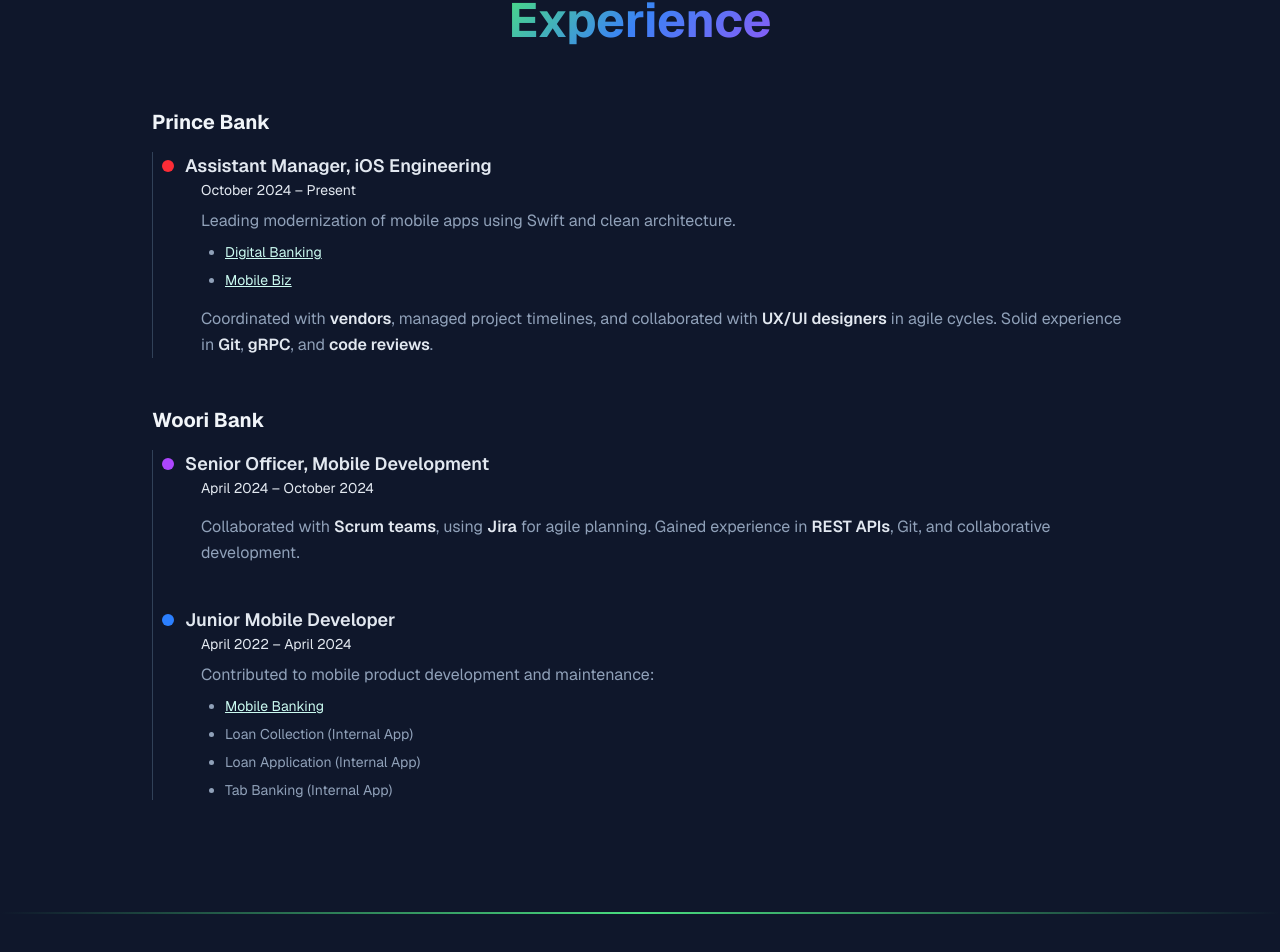
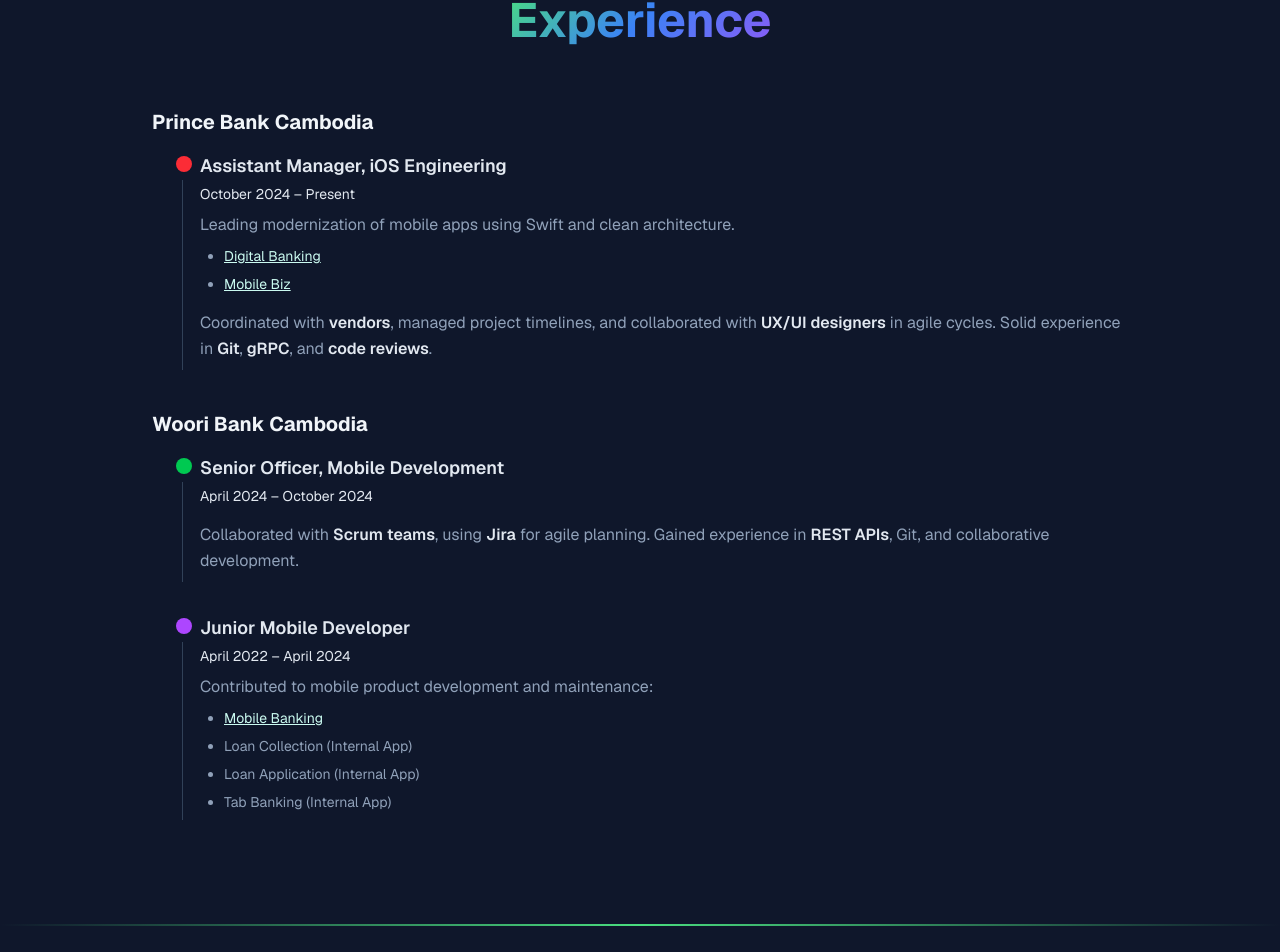
Before and after one commit to MonyCheng/PHEARUNMONYCHHENG, a Next.js app: page / in a window 1280 px wide. Shown: the part 1582-2534 px from the top of the page. Built offline with nearby package versions, Linux system fonts and the light colour scheme.

Commit message:
Change working journey

```diff
--- a/src/app/ui/WorkingJourneySection.js
+++ b/src/app/ui/WorkingJourneySection.js
@@ -5,100 +5,75 @@
     return (
         <div className="min-h-screen bg-slate-900 text-slate-400 antialiased leading-relaxed selection:bg-teal-300 selection:text-teal-900">
             <div className="max-w-5xl mx-auto px-6 py-12 font-sans">
-                {/* <header className="mb-12">
-                    <h1 className="text-4xl sm:text-5xl font-bold text-slate-200">Phearunmony chheng</h1>
-                    <h2 className="mt-3 text-xl font-medium text-slate-200">iOS Developer</h2>
-                    <p className="mt-4">
-                        I build accessible, pixel-perfect digital experiences for Mobile Banking for Woori Bank & Prince Bank{" "}
-                        <span className="font-semibold text-slate-200">
-                            Cambodia
-                        </span>.
-                    </p>
-
-                </header> */}
                 <h2 className="text-4xl md:text-5xl font-bold text-center mb-16">
                     <span className="gradient-text">Experience</span>
                 </h2>
                 <main className="space-y-10">
                     <section id="experience">
+                        <div className="mb-12">
+                            <h3 className="text-xl font-bold text-slate-100 mb-4">Prince Bank Cambodia</h3>
+                            <ol className="relative pl-6 space-y-10">
+                                <li className="relative pl-6">
+                                    <span className="absolute left-0 top-1 w-4 h-4 timeline-dot-red rounded-full z-10" />
+                                    <span className="absolute left-[6px] top-7 w-px h-[calc(100%-1.25rem)] bg-slate-700" />
 
-                        <div className="mb-12">
-                            <h4 className="text-xl font-bold text-slate-100 mb-4">Prince Bank</h4>
-                            <ol className="relative border-l border-slate-700 pl-6 space-y-10">
-                                <li className="relative">
-                                    <div className="flex items-center gap-3">
-                                        <span className="timeline-dot timeline-dot-red" />
-                                        <h5 className="text-lg font-semibold text-slate-200 ml-2">
-                                            Assistant Manager, iOS Engineering
-                                        </h5>
-                                    </div>
-                                    <p className="text-sm text-slate-200 pl-6">October 2024 – Present</p>
-                                    <p className="mt-2 text-slate-400 pl-6">
+                                    <h5 className="text-lg font-semibold text-slate-200">Assistant Manager, iOS Engineering</h5>
+                                    <p className="text-sm text-slate-200 mt-1">October 2024 – Present</p>
+                                    <p className="mt-2 text-slate-400">
                                         Leading modernization of mobile apps using Swift and clean architecture.
                                     </p>
-                                    <ul className="mt-2 pl-12 space-y-2 text-sm text-slate-400 list-disc">
+                                    <ul className="mt-2 pl-6 space-y-2 text-sm text-slate-400 list-disc">
                                         <li>
-                                            <Link href="https://www.princebank.com.kh/digital/prince-mobile-app"
+                                            <a href="https://www.princebank.com.kh/digital/prince-mobile-app"
                                                 className="text-teal-100 underline hover:text-teal-300 transition"
-                                                target="_blank"
-                                                rel="noopener noreferrer">
+                                                target="_blank" rel="noopener noreferrer">
                                                 Digital Banking
-                                            </Link>
+                                            </a>
                                         </li>
                                         <li>
-                                            <Link href="https://www.princebank.com.kh/digital/prince-mobilebiz"
+                                            <a href="https://www.princebank.com.kh/digital/prince-mobilebiz"
                                                 className="text-teal-100 underline hover:text-teal-300 transition"
-                                                target="_blank"
-                                                rel="noopener noreferrer">
+                                                target="_blank" rel="noopener noreferrer">
                                                 Mobile Biz
-                                            </Link>
+                                            </a>
                                         </li>
                                     </ul>
-                                    <p className="mt-4 text-slate-400 pl-6">
+                                    <p className="mt-4 text-slate-400">
                                         Coordinated with <span className="font-semibold text-slate-200">vendors</span>, managed project timelines, and collaborated with <span className="font-semibold text-slate-200">UX/UI designers</span> in agile cycles.
                                         Solid experience in <span className="font-semibold text-slate-200">Git</span>, <span className="font-semibold text-slate-200">gRPC</span>, and <span className="font-semibold text-slate-200">code reviews</span>.
                                     </p>
                                 </li>
                             </ol>
                         </div>
+
                         <div>
-                            <h4 className="text-xl font-bold text-slate-100 mb-4">Woori Bank</h4>
-                            <ol className="relative border-l border-slate-700 pl-6 space-y-10">
-                                <li className="relative">
-                                    <div className="flex items-center gap-3">
-                                        <span className="timeline-dot timeline-dot-purple" />
-                                        <h5 className="text-lg font-semibold text-slate-200 ml-2">
-                                            Senior Officer, Mobile Development
-                                        </h5>
-                                    </div>
-                                    <p className="text-sm text-slate-200 pl-6">
-                                        April 2024 – October 2024
-                                    </p>
-                                    <p className="mt-4 text-slate-400 pl-6">
+                            <h3 className="text-xl font-bold text-slate-100 mb-4">Woori Bank Cambodia</h3>
+                            <ol className="relative pl-6 space-y-10">
+                                <li className="relative pl-6">
+                                    <span className="absolute left-0 top-1 w-4 h-4 timeline-green-dot rounded-full z-10" />
+                                    <span className="absolute left-[6px] top-7 w-px h-[calc(100%-1.25rem)] bg-slate-700" />
+
+                                    <h5 className="text-lg font-semibold text-slate-200">Senior Officer, Mobile Development</h5>
+                                    <p className="text-sm text-slate-200 mt-1">April 2024 – October 2024</p>
+                                    <p className="mt-4 text-slate-400">
                                         Collaborated with <span className="font-semibold text-slate-200">Scrum teams</span>, using <span className="font-semibold text-slate-200">Jira</span> for agile planning.
                                         Gained experience in <span className="font-semibold text-slate-200">REST APIs</span>, Git, and collaborative development.
                                     </p>
                                 </li>
 
-                                <li className="relative">
-                                    <div className="flex items-center gap-3">
-                                        <span className="timeline-dot timeline-dot-blue" />
-                                        <h5 className="text-lg font-semibold text-slate-200 ml-2">
-                                            Junior Mobile Developer
-                                        </h5>
-                                    </div>
-                                    <p className="text-sm text-slate-200 pl-6">
-                                        April 2022 – April 2024</p>
-                                    <p className="mt-2 text-slate-400 pl-6">
-                                        Contributed to mobile product development and maintenance:
-                                    </p>
-                                    <ul className="mt-2 pl-12 space-y-2 text-sm text-slate-400 list-disc">
+                                <li className="relative pl-6">
+                                    <span className="absolute left-0 top-1 w-4 h-4 timeline-dot-purple rounded-full z-10" />
+                                    <span className="absolute left-[6px] top-7 w-px h-[calc(100%-1.25rem)] bg-slate-700" />
+                                    <h5 className="text-lg font-semibold text-slate-200">Junior Mobile Developer</h5>
+                                    <p className="text-sm text-slate-200 mt-1">April 2022 – April 2024</p>
+                                    <p className="mt-2 text-slate-400">Contributed to mobile product development and maintenance:</p>
+                                    <ul className="mt-2 pl-6 space-y-2 text-sm text-slate-400 list-disc">
                                         <li>
-                                            <Link href="https://www.wooribank.com.kh/personal-banking/mobile-banking/"
+                                            <a href="https://www.wooribank.com.kh/personal-banking/mobile-banking/"
                                                 className="text-teal-100 underline hover:text-teal-300 transition"
                                                 target="_blank" rel="noopener noreferrer">
                                                 Mobile Banking
-                                            </Link>
+                                            </a>
                                         </li>
                                         <li>Loan Collection (Internal App)</li>
                                         <li>Loan Application (Internal App)</li>
@@ -108,10 +83,9 @@
                             </ol>
                         </div>
                     </section>
-
                 </main>
             </div>
-        </div >
+        </div>
     );
 }
 
```
